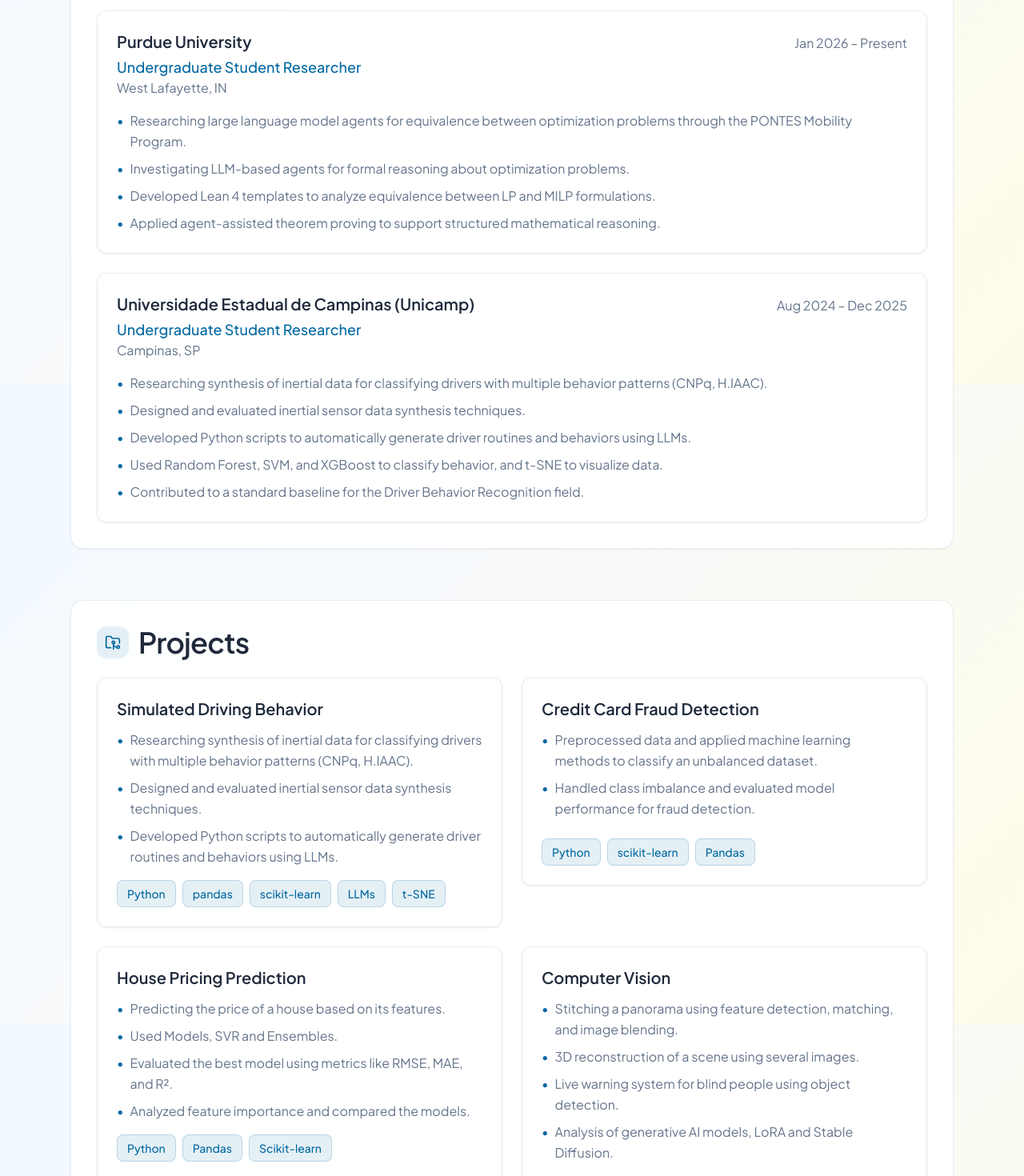
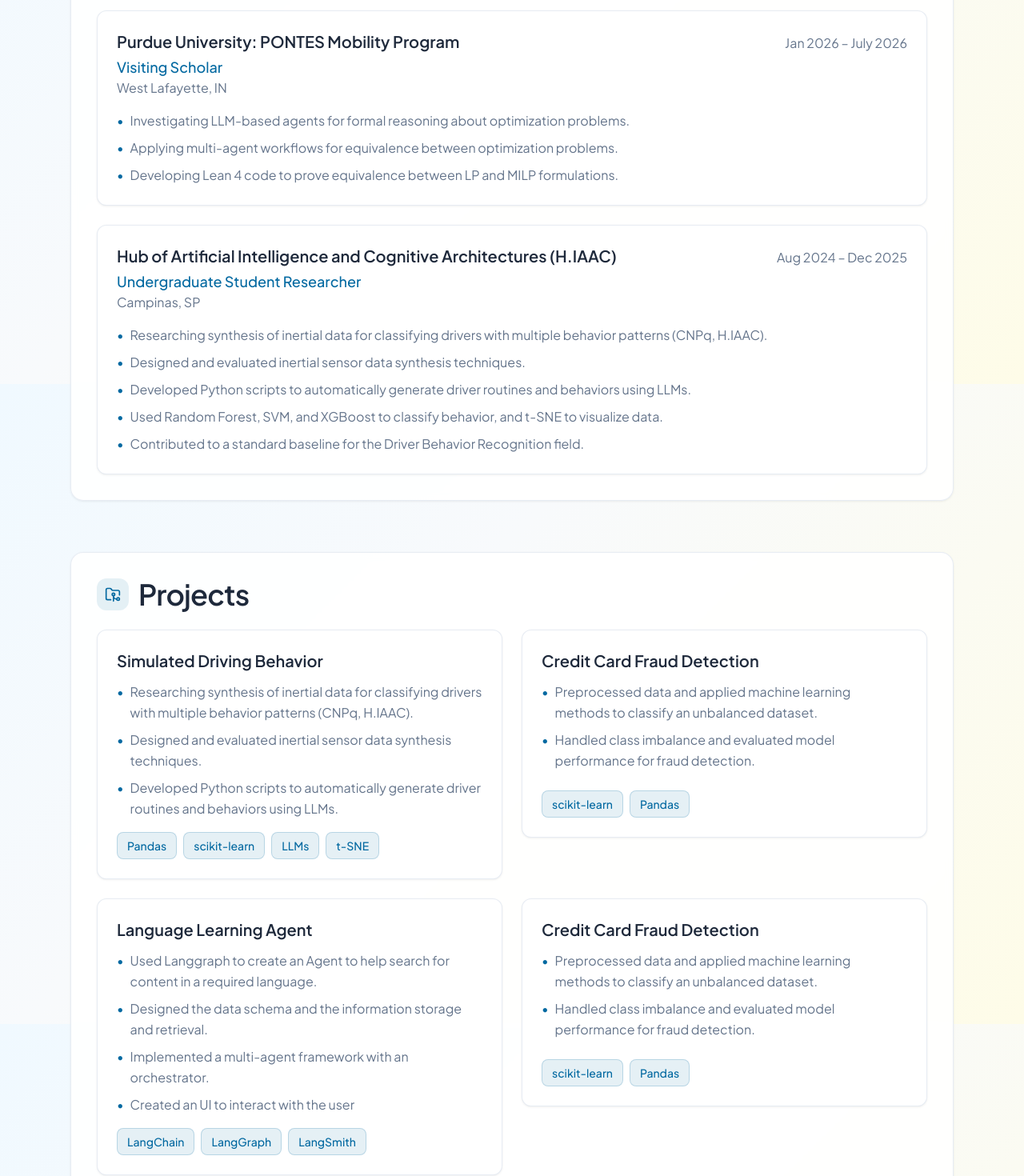
Before and after one commit to RenanFlorencio/personal_page, a Next.js app: page / in a window 1280 px wide. Shown: the part 1120-2590 px from the top of the page at 80% size. Built offline with nearby package versions, Linux system fonts and the light colour scheme.

Commit message:
adding new projects

```diff
--- a/app/data/content.js
+++ b/app/data/content.js
@@ -27,19 +27,18 @@
 
   experience: [
     {
-      company: 'Purdue University',
-      role: 'Undergraduate Student Researcher',
+      company: 'Purdue University: PONTES Mobility Program',
+      role: 'Visiting Scholar',
       location: 'West Lafayette, IN',
-      dates: 'Jan 2026 – Present',
+      dates: 'Jan 2026 – July 2026',
       bullets: [
-        'Researching large language model agents for equivalence between optimization problems through the PONTES Mobility Program.',
         'Investigating LLM-based agents for formal reasoning about optimization problems.',
-        'Developed Lean 4 templates to analyze equivalence between LP and MILP formulations.',
-        'Applied agent-assisted theorem proving to support structured mathematical reasoning.',
+        'Applying multi-agent workflows for equivalence between optimization problems.',
+        'Developing Lean 4 code to prove equivalence between LP and MILP formulations.',
       ],
     },
     {
-      company: 'Universidade Estadual de Campinas (Unicamp)',
+      company: 'Hub of Artificial Intelligence and Cognitive Architectures (H.IAAC)',
       role: 'Undergraduate Student Researcher',
       location: 'Campinas, SP',
       dates: 'Aug 2024 – Dec 2025',
@@ -61,7 +60,7 @@
         'Designed and evaluated inertial sensor data synthesis techniques.',
         'Developed Python scripts to automatically generate driver routines and behaviors using LLMs.',
       ],
-      tech: ['Python', 'pandas', 'scikit-learn', 'LLMs', 't-SNE'],
+      tech: ['Pandas', 'scikit-learn', 'LLMs', 't-SNE'],
       link: 'https://github.com/H-IAAC/simulated_driving_behavior',
     },
     {
@@ -70,7 +69,27 @@
         'Preprocessed data and applied machine learning methods to classify an unbalanced dataset.',
         'Handled class imbalance and evaluated model performance for fraud detection.',
       ],
-      tech: ['Python', 'scikit-learn', 'Pandas'],
+      tech: ['scikit-learn', 'Pandas'],
+      link: 'https://github.com/RenanFlorencio/credit_card_fraud_detection',
+    },
+    {
+      title: 'Language Learning Agent',
+      bullets: [
+        'Used Langgraph to create an Agent to help search for content in a required language.',
+        'Designed the data schema and the information storage and retrieval.',
+        'Implemented a multi-agent framework with an orchestrator.',
+        'Created an UI to interact with the user'
+      ],
+      tech: ['LangChain', 'LangGraph', 'LangSmith'],
+      link: 'https://github.com/RenanFlorencio/language-learning-agent',
+    },
+    {
+      title: 'Credit Card Fraud Detection',
+      bullets: [
+        'Preprocessed data and applied machine learning methods to classify an unbalanced dataset.',
+        'Handled class imbalance and evaluated model performance for fraud detection.',
+      ],
+      tech: ['scikit-learn', 'Pandas'],
       link: 'https://github.com/RenanFlorencio/credit_card_fraud_detection',
     },
     {
@@ -81,7 +100,7 @@
         'Evaluated the best model using metrics like RMSE, MAE, and R².',
         'Analyzed feature importance and compared the models.'
       ],
-      tech: ['Python', 'Pandas', 'Scikit-learn'],
+      tech: ['Pandas', 'Scikit-learn'],
       link: 'https://github.com/RenanFlorencio/house_pricing_prediction',
     },
     {
@@ -92,7 +111,7 @@
         'Live warning system for blind people using object detection.',
         'Analysis of generative AI models, LoRA and Stable Diffusion.'
       ],
-      tech: ['Python', 'OpenCV', 'LoRA', 'Stable Diffusion'],
+      tech: ['OpenCV', 'LoRA', 'Stable Diffusion'],
       link: 'https://github.com/RenanFlorencio/computer_vision',
     },
     {
@@ -102,7 +121,7 @@
         'Implemented a web application using Django to help students find internships and jobs.',
         'Used MongoDB, HTML, CSS, and JavaScript to create the frontend and backend of the application.',
       ],
-      tech: ['Python', 'MongoDB', 'HTML', 'CSS', 'JavaScript'],
+      tech: ['MongoDB', 'HTML', 'CSS', 'JavaScript'],
       link: 'https://github.com/RenanFlorencio/oportuni_application',
     },
     {
@@ -112,7 +131,7 @@
         'The project goes from cleaning the data to training different models and evaluating the best one.',
         'Used Random Forest, Logistic Regression, and Support Vector Machines.',
       ],
-      tech: ['Python', 'Pandas', 'Scikit-learn'],
+      tech: ['Pandas', 'Scikit-learn'],
       link: 'https://github.com/RenanFlorencio/titanic-survival-prediction',
     },
     {
@@ -120,7 +139,7 @@
       bullets: [
         'Standard methods implemented by me to get zero of functions, least squares and interpolation.'
       ],
-      tech: ['Python', 'Pandas', 'Scikit-learn'],
+      tech: ['Pandas', 'Scikit-learn'],
       link: 'https://github.com/RenanFlorencio/numerical_calculus',
     },
     {
@@ -172,8 +191,8 @@
 
   skills: {
     languages: ['Python', 'C', 'C++'],
-    frameworks: ['LangChain', 'Pytorch', 'TensorFlow', 'SciPy', 'Pandas', 'NumPy', 'Lean 4'],
-    tools: ['Jupyter', 'Matplotlib', 'Wandb', 'Git', 'GitHub'],
+    frameworks: ['Pandas', 'LangChain & LangGraph', 'Pytorch', 'TensorFlow', 'Matplotlib', 'SciPy', 'Lean 4'],
+    tools: ['Jupyter', 'Wandb', 'LangSmith', 'Git', 'GitHub'],
     cloud: [],
     databases: [],
     humanLanguages: [
@@ -189,7 +208,7 @@
     school: 'Universidade Estadual de Campinas (Unicamp)',
     location: 'Campinas, SP',
     dates: 'Feb 2022 – July 2027',
-    gpa: '3.5 / 4',
+    gpa: '9.0 / 10',
   },
 
   contact: {
```
